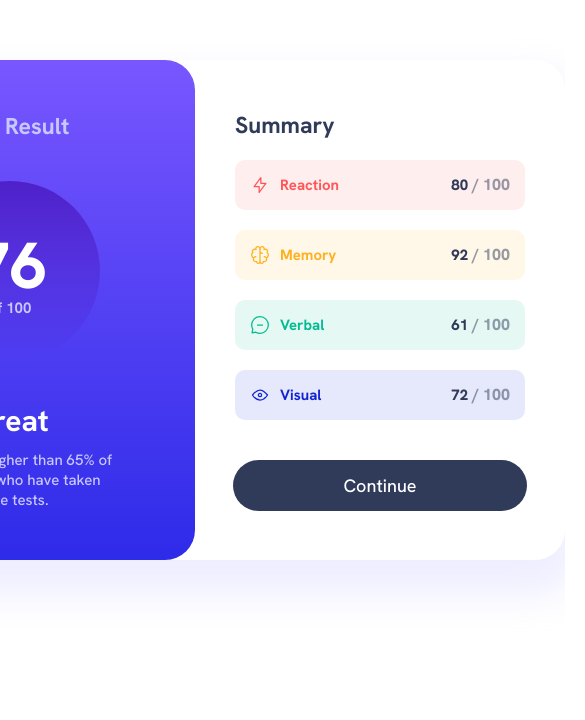
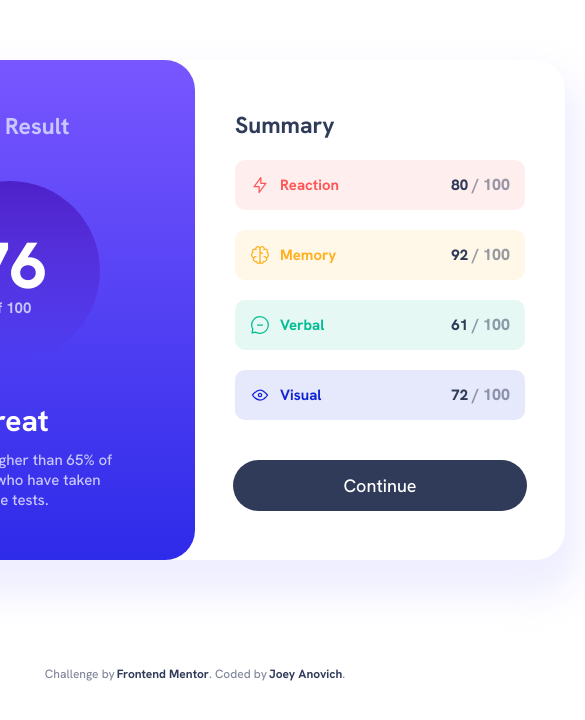
Before and after one commit to joeyanovich/results-summary-component-main, a plain HTML site: page index.html in a window 390 px wide. Shown: the part 112-832 px from the top of the page, 585 px wide, since content can reach past the window. Drawn offline with Linux system fonts and the light colour scheme.

Commit message:
update mobile version

```diff
--- a/css/style.css
+++ b/css/style.css
@@ -8,8 +8,10 @@ body{
     display: flex;
     justify-content: center;
     align-items: center;
+    flex-direction: column;
 }
 main{
+    position: relative;
     width: 1440px;
     height: 100vh;
     display: flex;
@@ -166,9 +168,25 @@ main{
 .btn:hover{
     background-image: linear-gradient(hsl(252, 100%, 67%), hsl(241, 81%, 54%));
 }
+.attribution{
+    display: flex;
+    justify-content: center;
+    align-items: center;
+    position: absolute;
+    bottom: 50px;
+    color: hsla(224, 30%, 27%, 0.6);
+    font-size: 12px;
+}
+.attribution a{
+    text-decoration: none;
+    font-weight: bold;
+    margin-left: 2px;
+    color: hsl(224, 30%, 27%);
+}
 @media (max-width: 376px){
     main{
         align-items: start;
+        width: 375px;
     }
     .container{
         flex-direction: row;
@@ -201,4 +219,11 @@ main{
     .right-title{
         margin-top: -40px;
     }
+    .attribution{
+        display: none;
+    }
+    /* .attribution a{
+        font-size: 10px;
+        margin-left: 3px;
+    } */
 }
--- a/index.html
+++ b/index.html
@@ -83,9 +83,9 @@
     </section>
   </main>
 
-  <!-- <div class="attribution">
+  <footer class="attribution">
     Challenge by <a href="https://www.frontendmentor.io?ref=challenge" target="_blank">Frontend Mentor</a>.
-    Coded by <a href="#">Your Name Here</a>.
-  </div> -->
+    Coded by <a href="https://github.com/joeyanovich" target="_blank">Joey Anovich</a>.
+  </footer>
 </body>
 </html>
```
